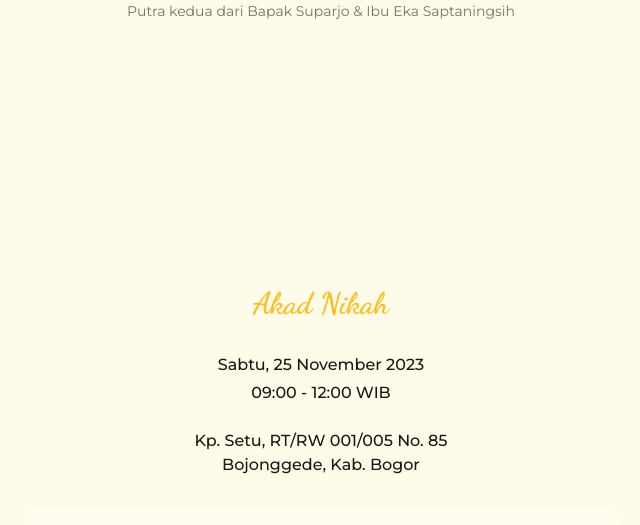
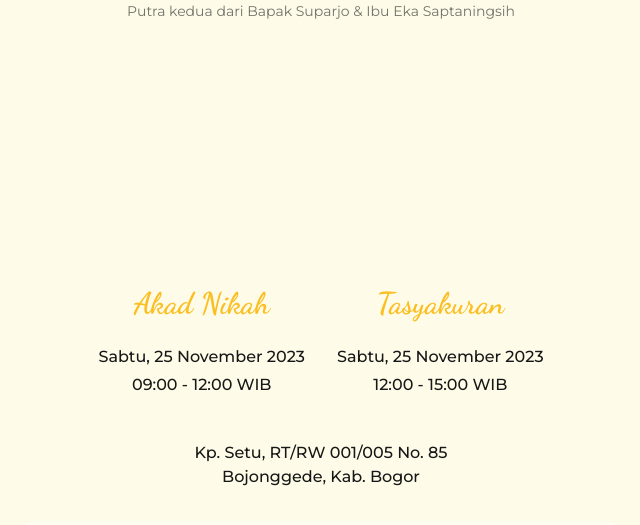
Before and after one commit to mhafidk/portfolio-web, a SvelteKit app: page /hafid-gesa in a window 1280 px wide. Shown: the part 1655-2180 px from the top of the page, without its empty margins (319-959 px from the left). Built offline with nearby package versions, Linux system fonts and the light colour scheme; grey boxes are pictures that could not be loaded.

Commit message:
add sound and some adjustments

```diff
--- a/src/routes/hafid-gesa/+page.svelte
+++ b/src/routes/hafid-gesa/+page.svelte
@@ -73,11 +73,24 @@
     </div>
     <div class="mt-56">
       <div class="font-serif flex flex-col gap-8 justify-center items-center text-neutral-900 z-50">
-        <p class="text-3xl font-bold text-amber-400">Akad Nikah</p>
+        <div class="text-center flex gap-8">
+          <div class="">
+            <p class="text-3xl font-bold text-amber-400">Akad Nikah</p>
+            <div class="font-sans text-center mt-6">
+              <p>Sabtu, 25 November 2023</p>
+              <p class="my-1">09:00 - 12:00 WIB</p>
+            </div>
+          </div>
+          <div class="">
+            <p class="text-3xl font-bold text-amber-400">Tasyakuran</p>
+            <div class="font-sans text-center mt-6">
+              <p>Sabtu, 25 November 2023</p>
+              <p class="my-1">12:00 - 15:00 WIB</p>
+            </div>
+          </div>
+        </div>
         <div class="font-sans text-center">
-          <p>Sabtu, 25 November 2023</p>
-          <p class="my-1">09:00 - 12:00 WIB</p>
-          <p class="mt-6">Kp. Setu, RT/RW 001/005 No. 85</p>
+          <p class="mt-2">Kp. Setu, RT/RW 001/005 No. 85</p>
           <p>Bojonggede, Kab. Bogor</p>
         </div>
         <div class="bg-white/30 bg-opacity-50 p-2 md:p-4 rounded-lg backdrop-blur-sm">
@@ -121,5 +134,6 @@
         </div>
       </div>
     </div>
+    <audio controls autoplay loop src="/sound.mp3" type="audio/mpeg" class="opacity-0"></audio>
   </div>
 </div>
```
Also changed, not shown: 1 other file (tests, documents, lock files or other folders).
